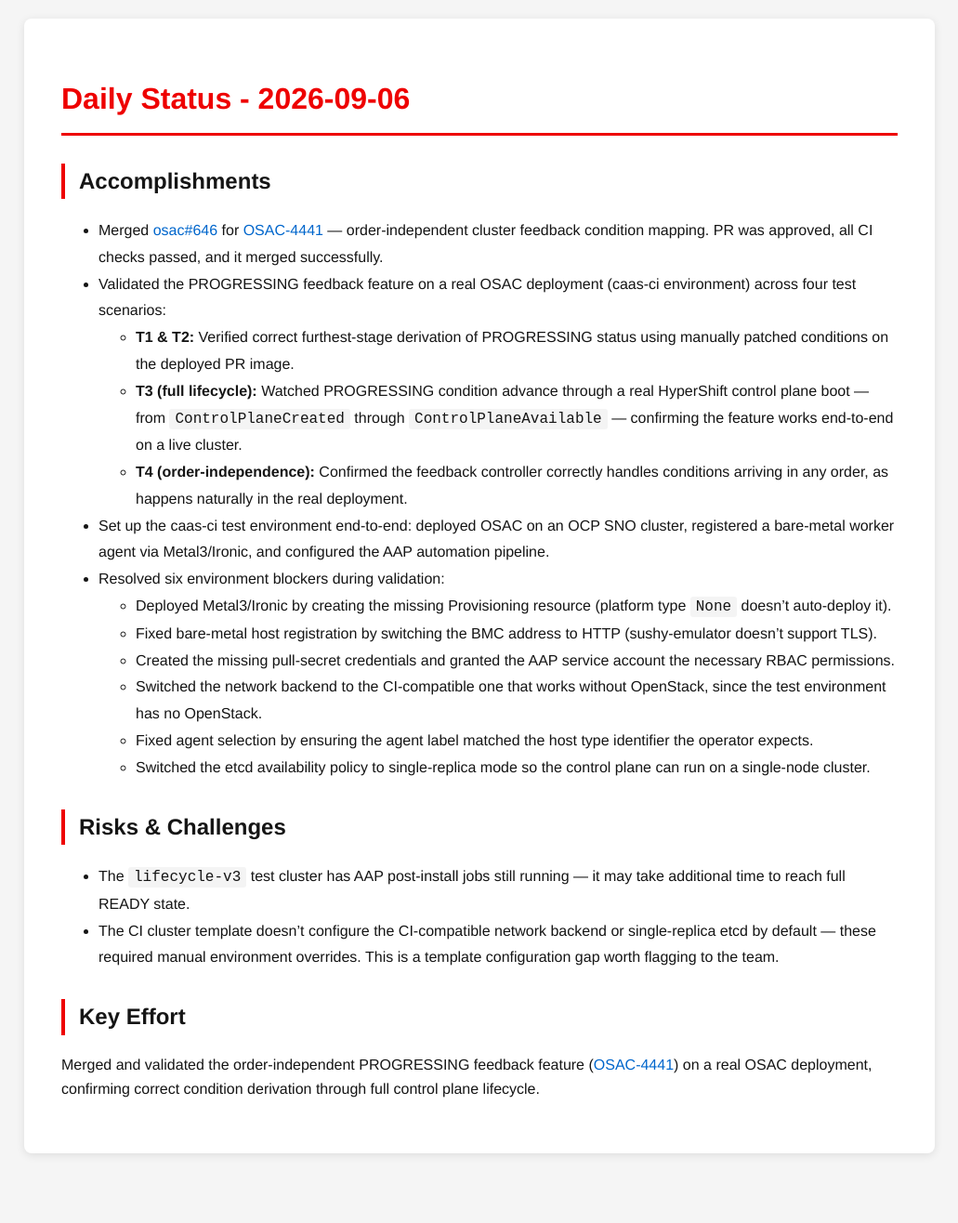
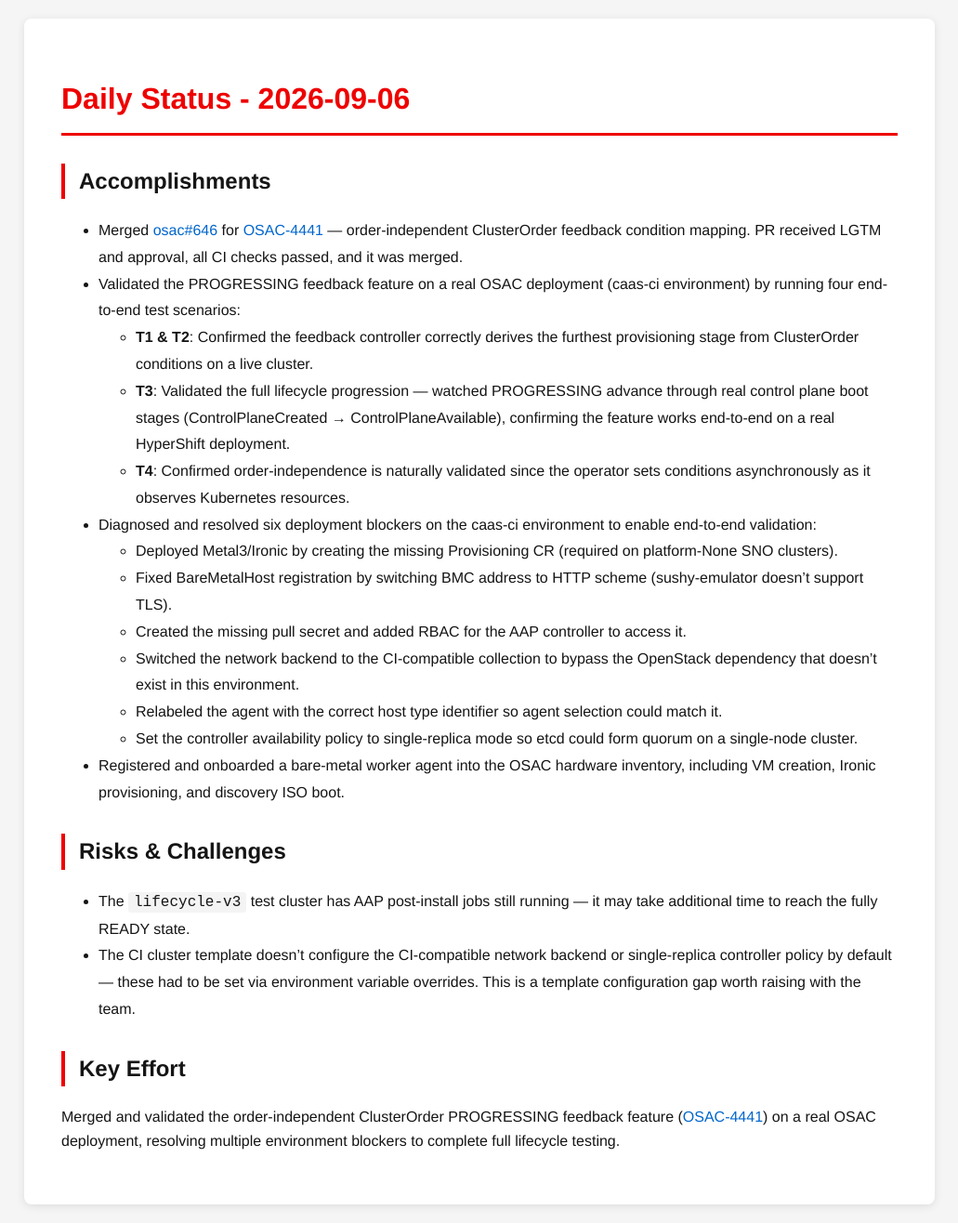
Before and after one commit to tzvatot/daily-status, a Jekyll site: the page built from 2026-09-06.md, in a window 1280 px wide. Shown: the whole page at 93% size, without its empty margins (124-1155 px from the left). Built offline with Jekyll 4.4.1, drawn with Linux system fonts in a browser that asks for light colours; before the commit the page ends 1261 px from its top, so only the background shows below that.

Commit message:
Daily status update - 2026-09-06

```diff
--- a/2026-09-06.md
+++ b/2026-09-06.md
@@ -8,25 +8,25 @@
 
 ## Accomplishments
 
-- Merged [osac#646](https://github.com/osac-project/osac/pull/646) for [OSAC-4441](https://redhat.atlassian.net/browse/OSAC-4441) — order-independent cluster feedback condition mapping. PR was approved, all CI checks passed, and it merged successfully.
-- Validated the PROGRESSING feedback feature on a real OSAC deployment (caas-ci environment) across four test scenarios:
-  - **T1 & T2:** Verified correct furthest-stage derivation of PROGRESSING status using manually patched conditions on the deployed PR image.
-  - **T3 (full lifecycle):** Watched PROGRESSING condition advance through a real HyperShift control plane boot — from `ControlPlaneCreated` through `ControlPlaneAvailable` — confirming the feature works end-to-end on a live cluster.
-  - **T4 (order-independence):** Confirmed the feedback controller correctly handles conditions arriving in any order, as happens naturally in the real deployment.
-- Set up the caas-ci test environment end-to-end: deployed OSAC on an OCP SNO cluster, registered a bare-metal worker agent via Metal3/Ironic, and configured the AAP automation pipeline.
-- Resolved six environment blockers during validation:
-  - Deployed Metal3/Ironic by creating the missing Provisioning resource (platform type `None` doesn't auto-deploy it).
-  - Fixed bare-metal host registration by switching the BMC address to HTTP (sushy-emulator doesn't support TLS).
-  - Created the missing pull-secret credentials and granted the AAP service account the necessary RBAC permissions.
-  - Switched the network backend to the CI-compatible one that works without OpenStack, since the test environment has no OpenStack.
-  - Fixed agent selection by ensuring the agent label matched the host type identifier the operator expects.
-  - Switched the etcd availability policy to single-replica mode so the control plane can run on a single-node cluster.
+- Merged [osac#646](https://github.com/osac-project/osac/pull/646) for [OSAC-4441](https://redhat.atlassian.net/browse/OSAC-4441) — order-independent ClusterOrder feedback condition mapping. PR received LGTM and approval, all CI checks passed, and it was merged.
+- Validated the PROGRESSING feedback feature on a real OSAC deployment (caas-ci environment) by running four end-to-end test scenarios:
+  - **T1 & T2**: Confirmed the feedback controller correctly derives the furthest provisioning stage from ClusterOrder conditions on a live cluster.
+  - **T3**: Validated the full lifecycle progression — watched PROGRESSING advance through real control plane boot stages (ControlPlaneCreated → ControlPlaneAvailable), confirming the feature works end-to-end on a real HyperShift deployment.
+  - **T4**: Confirmed order-independence is naturally validated since the operator sets conditions asynchronously as it observes Kubernetes resources.
+- Diagnosed and resolved six deployment blockers on the caas-ci environment to enable end-to-end validation:
+  - Deployed Metal3/Ironic by creating the missing Provisioning CR (required on platform-None SNO clusters).
+  - Fixed BareMetalHost registration by switching BMC address to HTTP scheme (sushy-emulator doesn't support TLS).
+  - Created the missing pull secret and added RBAC for the AAP controller to access it.
+  - Switched the network backend to the CI-compatible collection to bypass the OpenStack dependency that doesn't exist in this environment.
+  - Relabeled the agent with the correct host type identifier so agent selection could match it.
+  - Set the controller availability policy to single-replica mode so etcd could form quorum on a single-node cluster.
+- Registered and onboarded a bare-metal worker agent into the OSAC hardware inventory, including VM creation, Ironic provisioning, and discovery ISO boot.
 
 ## Risks & Challenges
 
-- The `lifecycle-v3` test cluster has AAP post-install jobs still running — it may take additional time to reach full READY state.
-- The CI cluster template doesn't configure the CI-compatible network backend or single-replica etcd by default — these required manual environment overrides. This is a template configuration gap worth flagging to the team.
+- The `lifecycle-v3` test cluster has AAP post-install jobs still running — it may take additional time to reach the fully READY state.
+- The CI cluster template doesn't configure the CI-compatible network backend or single-replica controller policy by default — these had to be set via environment variable overrides. This is a template configuration gap worth raising with the team.
 
 ## Key Effort
 
-Merged and validated the order-independent PROGRESSING feedback feature ([OSAC-4441](https://redhat.atlassian.net/browse/OSAC-4441)) on a real OSAC deployment, confirming correct condition derivation through full control plane lifecycle.
+Merged and validated the order-independent ClusterOrder PROGRESSING feedback feature ([OSAC-4441](https://redhat.atlassian.net/browse/OSAC-4441)) on a real OSAC deployment, resolving multiple environment blockers to complete full lifecycle testing.
```
